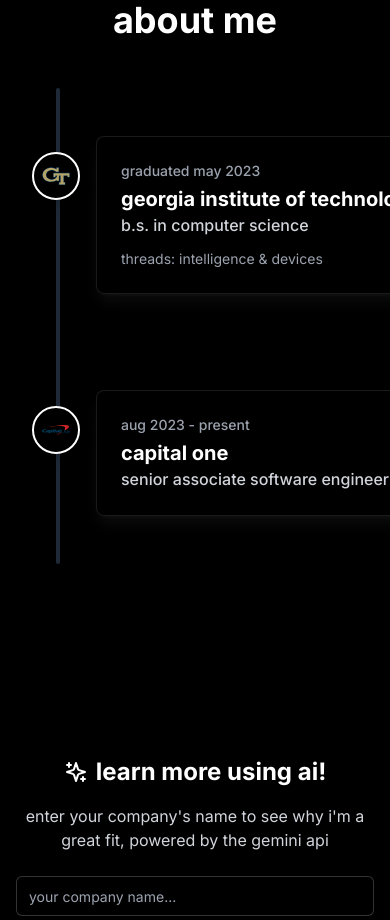
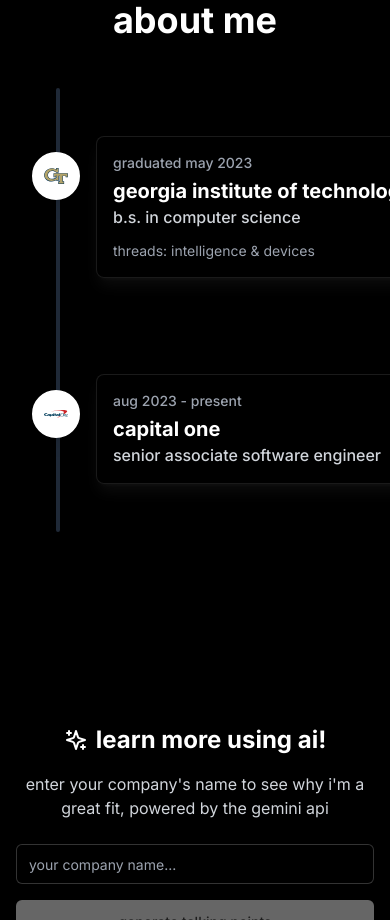
Before and after one commit to kpatell/kpatell.github.io, a React (Vite) app: page / in a window 390 px wide. Shown: the part 940-1860 px from the top of the page. Built offline with nearby package versions, Linux system fonts and the light colour scheme.

Commit message:
fix: improve mobile card spacing and logo visibility in dark mode

```diff
--- a/src/components/features/TimelineItem.tsx
+++ b/src/components/features/TimelineItem.tsx
@@ -49,7 +49,7 @@
         className={cn(
           'absolute h-12 w-12 rounded-full z-10',
           'flex items-center justify-center',
-          'bg-white dark:bg-black border-2 border-black dark:border-white',
+          'bg-white dark:bg-white border-2 border-black dark:border-white',
           'shadow-lg',
           // Mobile: position on left side
           'left-4 top-8',
@@ -57,7 +57,7 @@
           'md:left-1/2 md:-translate-x-1/2'
         )}
       >
-        <div className="w-7 h-7 flex items-center justify-center">
+        <div className="w-8 h-8 flex items-center justify-center p-1 rounded-full bg-white">
           {icon}
         </div>
       </div>
@@ -65,16 +65,16 @@
       {/* Content Half */}
       <div className={cn(
         'w-full md:w-1/2 py-4',
-        // Mobile: add left margin to avoid circle overlap
-        'ml-20 mr-4',
+        // Mobile: add left margin to avoid circle overlap, reduce right margin
+        'ml-20 mr-2 pr-2',
         // Desktop: normal padding
-        'md:ml-0 md:mr-0 md:px-4'
+        'md:ml-0 md:mr-0 md:px-4 md:pr-4'
       )}>
         <div
           className={cn(
             'w-full bg-white/50 dark:bg-black/50 backdrop-blur-md',
             'border border-black/10 dark:border-white/10',
-            'p-6 rounded-lg shadow-lg shadow-black/5 dark:shadow-white/5'
+            'p-4 md:p-6 rounded-lg shadow-lg shadow-black/5 dark:shadow-white/5'
           )}
         >
           <div
```
